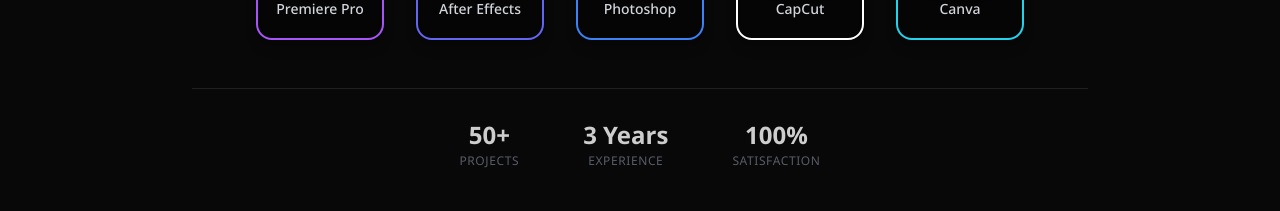
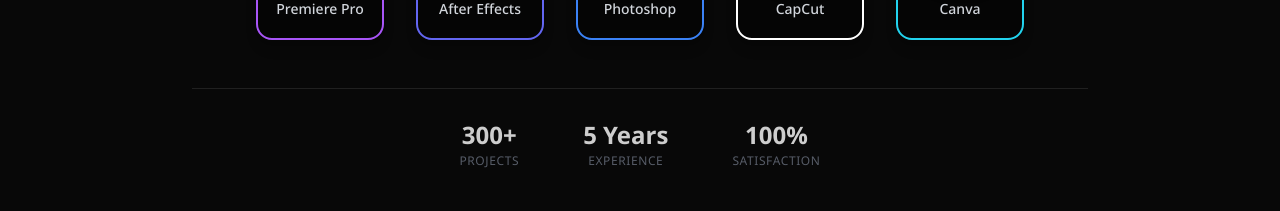
Before and after one commit to maxhub22/my-portfolio, a React (Vite) app: page / in a window 1280 px wide. Shown: the part 1600-1811 px from the top of the page. Built offline with nearby package versions, Linux system fonts and the light colour scheme.

Commit message:
Update project and experience years in App component

```diff
--- a/src/App.tsx
+++ b/src/App.tsx
@@ -370,11 +370,11 @@ const PortfolioLanding = () => {
             {/* Optional: Keep Stats below or separate if needed. Currently replacing stats banner with this grid for better focus as requested. */}
             <div className="mt-12 flex flex-wrap justify-center gap-8 md:gap-16 text-center border-t border-[#262626] pt-8 max-w-4xl mx-auto opacity-80">
                 <div>
-                    <p className="text-2xl font-bold text-white">50+</p>
+                    <p className="text-2xl font-bold text-white">300+</p>
                     <p className="text-gray-500 text-xs uppercase tracking-wider">Projects</p>
                 </div>
                 <div>
-                    <p className="text-2xl font-bold text-white">3 Years</p>
+                    <p className="text-2xl font-bold text-white">5 Years</p>
                     <p className="text-gray-500 text-xs uppercase tracking-wider">Experience</p>
                 </div>
                 <div>
```
